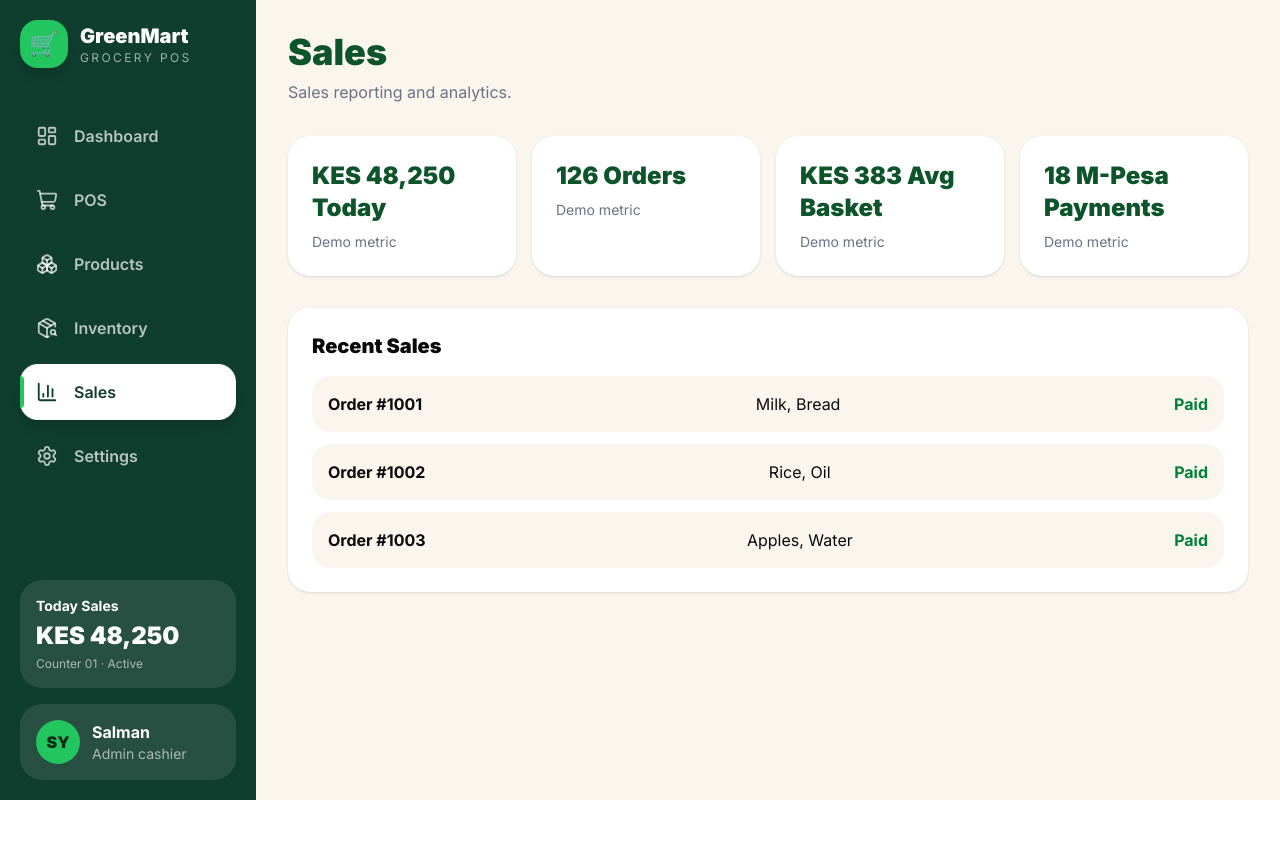
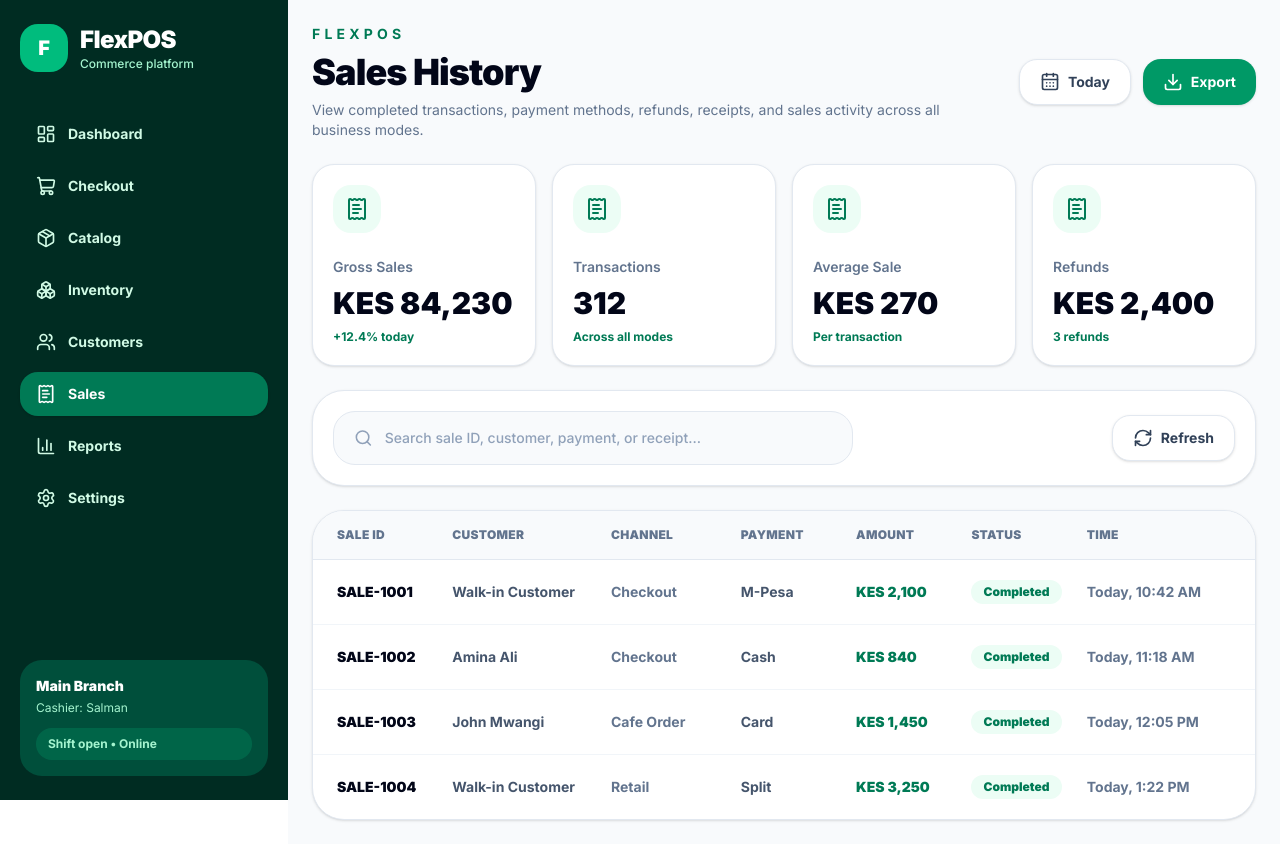
Before and after one commit to Salman1728/grocery-pos, a Next.js app: page /sales in a window 1280 px wide. Before the commit the page ends 800 px from the top, so only its background shows below. Built offline with nearby package versions, Linux system fonts and the light colour scheme.

Commit message:
Add FlexPOS sidebar navigation and sales page

```diff
--- a/app/layout.tsx
+++ b/app/layout.tsx
@@ -1,5 +1,6 @@
 import type { Metadata } from "next";
 import { Inter } from "next/font/google";
+import { FlexposSidebar } from "@/components/flexpos-sidebar";
 import "./globals.css";
 
 const inter = Inter({
@@ -7,8 +8,8 @@
 });
 
 export const metadata: Metadata = {
-  title: "GreenMart POS",
-  description: "Premium Grocery POS System",
+  title: "FlexPOS",
+  description: "Multi-purpose POS platform for grocery, cafe, retail, pharmacy, and service businesses",
 };
 
 export default function RootLayout({
@@ -18,7 +19,10 @@
 }>) {
   return (
     <html lang="en">
-      <body className={inter.className}>{children}</body>
+      <body className={inter.className}>
+        <FlexposSidebar />
+        <div className="lg:pl-72">{children}</div>
+      </body>
     </html>
   );
 }
--- a/app/sales/page.tsx
+++ b/app/sales/page.tsx
@@ -1,43 +1,167 @@
-import { Sidebar } from "@/components/sidebar";
+import { CalendarDays, Download, ReceiptText, RefreshCw, Search } from "lucide-react";
 
-const stats = [
-  "KES 48,250 Today",
-  "126 Orders",
-  "KES 383 Avg Basket",
-  "18 M-Pesa Payments",
+const sales = [
+  {
+    id: "SALE-1001",
+    customer: "Walk-in Customer",
+    channel: "Checkout",
+    payment: "M-Pesa",
+    amount: "KES 2,100",
+    status: "Completed",
+    time: "Today, 10:42 AM",
+  },
+  {
+    id: "SALE-1002",
+    customer: "Amina Ali",
+    channel: "Checkout",
+    payment: "Cash",
+    amount: "KES 840",
+    status: "Completed",
+    time: "Today, 11:18 AM",
+  },
+  {
+    id: "SALE-1003",
+    customer: "John Mwangi",
+    channel: "Cafe Order",
+    payment: "Card",
+    amount: "KES 1,450",
+    status: "Completed",
+    time: "Today, 12:05 PM",
+  },
+  {
+    id: "SALE-1004",
+    customer: "Walk-in Customer",
+    channel: "Retail",
+    payment: "Split",
+    amount: "KES 3,250",
+    status: "Completed",
+    time: "Today, 1:22 PM",
+  },
+];
+
+const salesStats = [
+  {
+    label: "Gross Sales",
+    value: "KES 84,230",
+    note: "+12.4% today",
+  },
+  {
+    label: "Transactions",
+    value: "312",
+    note: "Across all modes",
+  },
+  {
+    label: "Average Sale",
+    value: "KES 270",
+    note: "Per transaction",
+  },
+  {
+    label: "Refunds",
+    value: "KES 2,400",
+    note: "3 refunds",
+  },
 ];
 
 export default function SalesPage() {
   return (
-    <div className="flex min-h-screen bg-[#faf6ee]">
-      <Sidebar />
+    <main className="min-h-screen bg-slate-50 p-6">
+      <div className="mx-auto max-w-[1600px]">
+        <div className="mb-6 flex flex-col gap-4 lg:flex-row lg:items-center lg:justify-between">
+          <div>
+            <p className="text-sm font-bold uppercase tracking-[0.3em] text-emerald-700">
+              FlexPOS
+            </p>
+            <h1 className="mt-2 text-4xl font-black tracking-tight text-slate-950">
+              Sales History
+            </h1>
+            <p className="mt-2 max-w-2xl text-sm text-slate-500">
+              View completed transactions, payment methods, refunds, receipts,
+              and sales activity across all business modes.
+            </p>
+          </div>
 
-      <main className="flex-1 p-8">
-        <h1 className="text-4xl font-black text-green-900">Sales</h1>
-        <p className="mt-2 text-gray-500">Sales reporting and analytics.</p>
+          <div className="flex gap-3">
+            <button className="flex items-center gap-2 rounded-2xl border border-slate-200 bg-white px-5 py-3 text-sm font-bold text-slate-700 shadow-sm">
+              <CalendarDays className="h-5 w-5" />
+              Today
+            </button>
 
-        <div className="mt-8 grid gap-4 md:grid-cols-4">
-          {stats.map((stat) => (
-            <div key={stat} className="rounded-3xl bg-white p-6 shadow-sm">
-              <p className="text-2xl font-black text-green-900">{stat}</p>
-              <p className="mt-2 text-sm text-gray-500">Demo metric</p>
+            <button className="flex items-center gap-2 rounded-2xl bg-emerald-600 px-5 py-3 text-sm font-bold text-white shadow-sm">
+              <Download className="h-5 w-5" />
+              Export
+            </button>
+          </div>
+        </div>
+
+        <section className="grid gap-4 md:grid-cols-2 xl:grid-cols-4">
+          {salesStats.map((stat) => (
+            <article
+              key={stat.label}
+              className="rounded-3xl border border-slate-200 bg-white p-5 shadow-sm"
+            >
+              <div className="w-fit rounded-2xl bg-emerald-50 p-3 text-emerald-700">
+                <ReceiptText className="h-6 w-6" />
+              </div>
+
+              <p className="mt-6 text-sm font-semibold text-slate-500">
+                {stat.label}
+              </p>
+              <h2 className="mt-2 text-3xl font-black text-slate-950">
+                {stat.value}
+              </h2>
+              <p className="mt-2 text-xs font-bold text-emerald-700">
+                {stat.note}
+              </p>
+            </article>
+          ))}
+        </section>
+
+        <section className="mt-6 rounded-[2rem] border border-slate-200 bg-white p-5 shadow-sm">
+          <div className="flex flex-col gap-4 lg:flex-row lg:items-center lg:justify-between">
+            <div className="flex items-center gap-3 rounded-3xl border border-slate-200 bg-slate-50 px-5 py-4 lg:w-[520px]">
+              <Search className="h-5 w-5 text-slate-400" />
+              <input
+                className="w-full bg-transparent text-sm font-medium outline-none placeholder:text-slate-400"
+                placeholder="Search sale ID, customer, payment, or receipt..."
+              />
+            </div>
+
+            <button className="flex items-center gap-2 rounded-2xl border border-slate-200 bg-white px-5 py-3 text-sm font-bold text-slate-700 shadow-sm">
+              <RefreshCw className="h-5 w-5" />
+              Refresh
+            </button>
+          </div>
+        </section>
+
+        <section className="mt-6 overflow-hidden rounded-[2rem] border border-slate-200 bg-white shadow-sm">
+          <div className="grid grid-cols-[0.8fr_1.1fr_0.9fr_0.8fr_0.8fr_0.8fr_1fr] border-b border-slate-200 bg-slate-50 px-6 py-4 text-xs font-black uppercase tracking-wide text-slate-500">
+            <span>Sale ID</span>
+            <span>Customer</span>
+            <span>Channel</span>
+            <span>Payment</span>
+            <span>Amount</span>
+            <span>Status</span>
+            <span>Time</span>
+          </div>
+
+          {sales.map((sale) => (
+            <div
+              key={sale.id}
+              className="grid grid-cols-[0.8fr_1.1fr_0.9fr_0.8fr_0.8fr_0.8fr_1fr] items-center border-b border-slate-100 px-6 py-5 text-sm last:border-b-0"
+            >
+              <span className="font-black text-slate-950">{sale.id}</span>
+              <span className="font-bold text-slate-600">{sale.customer}</span>
+              <span className="font-bold text-slate-500">{sale.channel}</span>
+              <span className="font-bold text-slate-600">{sale.payment}</span>
+              <span className="font-black text-emerald-700">{sale.amount}</span>
+              <span className="w-fit rounded-full bg-emerald-50 px-3 py-1 text-xs font-black text-emerald-700">
+                {sale.status}
+              </span>
+              <span className="font-bold text-slate-500">{sale.time}</span>
             </div>
           ))}
-        </div>
-
-        <div className="mt-8 rounded-3xl bg-white p-6 shadow-sm">
-          <h2 className="text-xl font-black">Recent Sales</h2>
-          <div className="mt-4 space-y-3">
-            {["Milk, Bread", "Rice, Oil", "Apples, Water"].map((sale, index) => (
-              <div key={sale} className="flex justify-between rounded-2xl bg-[#faf6ee] p-4">
-                <span className="font-bold">Order #{1001 + index}</span>
-                <span>{sale}</span>
-                <strong className="text-green-700">Paid</strong>
-              </div>
-            ))}
-          </div>
-        </div>
-      </main>
-    </div>
+        </section>
+      </div>
+    </main>
   );
 }
--- /dev/null
+++ b/components/flexpos-sidebar.tsx
@@ -0,0 +1,110 @@
+"use client";
+
+import Link from "next/link";
+import { usePathname } from "next/navigation";
+import {
+  BarChart3,
+  Boxes,
+  CreditCard,
+  LayoutDashboard,
+  Package,
+  ReceiptText,
+  Settings,
+  ShoppingCart,
+  Users,
+} from "lucide-react";
+
+const navItems = [
+  {
+    label: "Dashboard",
+    href: "/",
+    icon: LayoutDashboard,
+  },
+  {
+    label: "Checkout",
+    href: "/checkout",
+    icon: ShoppingCart,
+  },
+  {
+    label: "Catalog",
+    href: "/catalog",
+    icon: Package,
+  },
+  {
+    label: "Inventory",
+    href: "/inventory",
+    icon: Boxes,
+  },
+  {
+    label: "Customers",
+    href: "/customers",
+    icon: Users,
+  },
+  {
+    label: "Sales",
+    href: "/sales",
+    icon: ReceiptText,
+  },
+  {
+    label: "Reports",
+    href: "/reports",
+    icon: BarChart3,
+  },
+  {
+    label: "Settings",
+    href: "/settings",
+    icon: Settings,
+  },
+];
+
+export function FlexposSidebar() {
+  const pathname = usePathname();
+
+  return (
+    <aside className="fixed left-0 top-0 z-40 hidden h-screen w-72 flex-col bg-emerald-950 px-5 py-6 text-white lg:flex">
+      <div className="mb-10 flex items-center gap-3">
+        <div className="flex h-12 w-12 items-center justify-center rounded-2xl bg-emerald-500 text-xl font-black">
+          F
+        </div>
+
+        <div>
+          <h1 className="text-2xl font-black tracking-tight">FlexPOS</h1>
+          <p className="text-xs font-medium text-emerald-200">
+            Commerce platform
+          </p>
+        </div>
+      </div>
+
+      <nav className="space-y-2">
+        {navItems.map((item) => {
+          const Icon = item.icon;
+          const isActive =
+            item.href === "/" ? pathname === "/" : pathname.startsWith(item.href);
+
+          return (
+            <Link
+              key={item.href}
+              href={item.href}
+              className={`flex items-center gap-3 rounded-2xl px-4 py-3 text-sm font-bold transition ${
+                isActive
+                  ? "bg-emerald-700 text-white shadow-sm"
+                  : "text-emerald-100 hover:bg-emerald-900 hover:text-white"
+              }`}
+            >
+              <Icon className="h-5 w-5" />
+              {item.label}
+            </Link>
+          );
+        })}
+      </nav>
+
+      <div className="mt-auto rounded-3xl bg-emerald-900 p-4">
+        <p className="text-sm font-black">Main Branch</p>
+        <p className="mt-1 text-xs text-emerald-200">Cashier: Salman</p>
+        <p className="mt-3 rounded-full bg-emerald-500/20 px-3 py-2 text-xs font-bold text-emerald-200">
+          Shift open • Online
+        </p>
+      </div>
+    </aside>
+  );
+}
```
